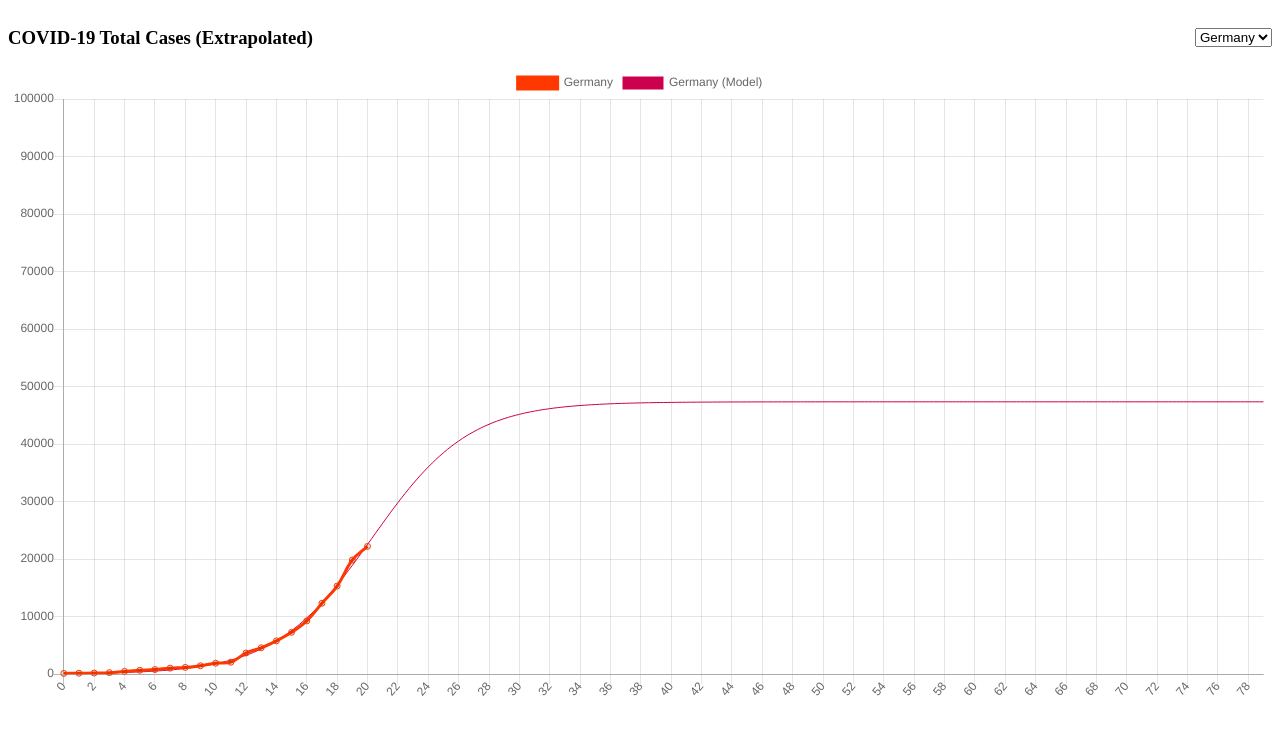
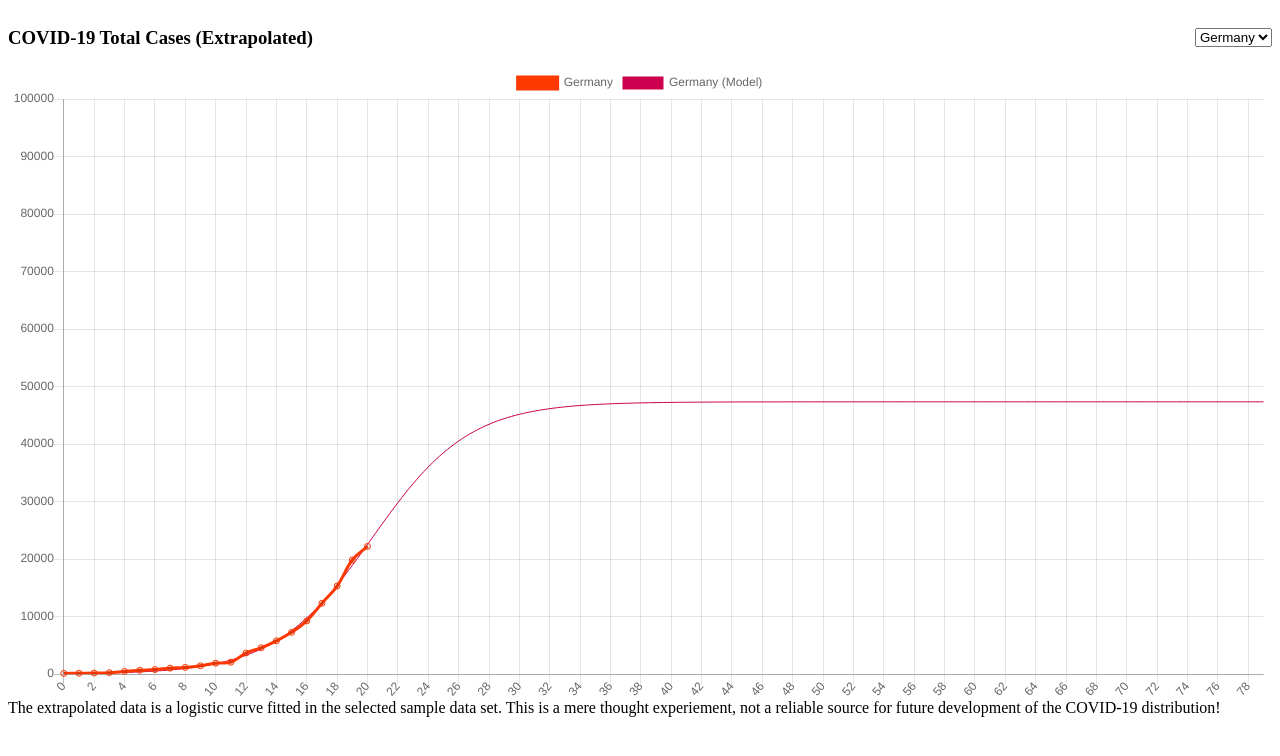
Before and after one commit to mablay/covid19-interactive-model, a website: page index.html in a window 1280 px wide. Drawn offline with nearby package versions, Linux system fonts and the light colour scheme.

Commit message:
added disclaimer

```diff
--- a/index.html
+++ b/index.html
@@ -18,9 +18,12 @@
         <option value="cn">China</option>
       </select>
     </div>
-
   </div>
   <canvas id="canvas"></canvas>
+  <div>
+    The extrapolated data is a logistic curve fitted in the selected sample data set.
+    This is a mere thought experiement, not a reliable source for future development of the COVID-19 distribution!
+  </div>
   <script src="https://cdn.jsdelivr.net/npm/chart.js@2.8.0"></script>
   <script src="lib/ml-levenberg-marquardt.js"></script>
   <script src="src/samples.js"></script>
```
